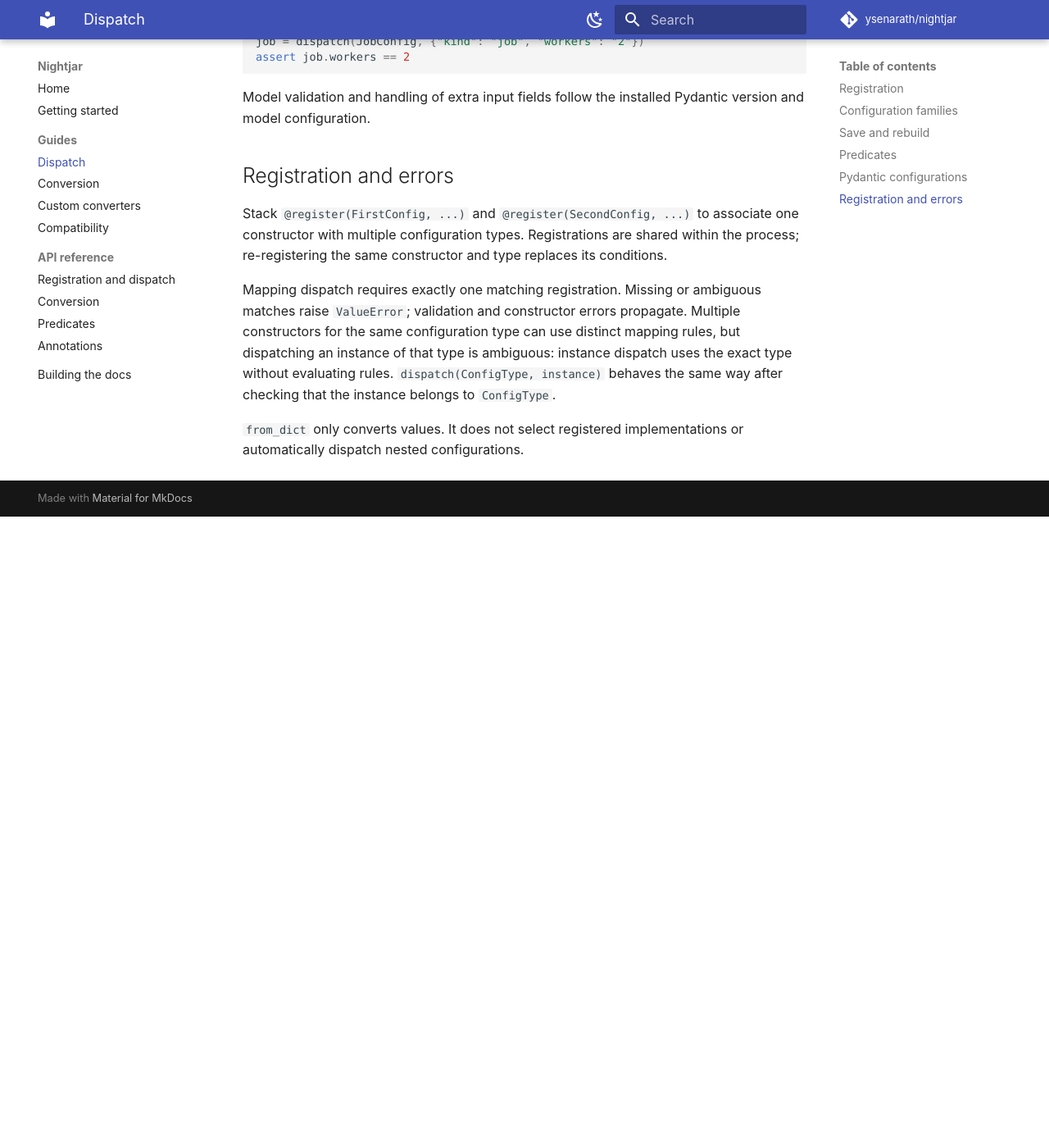
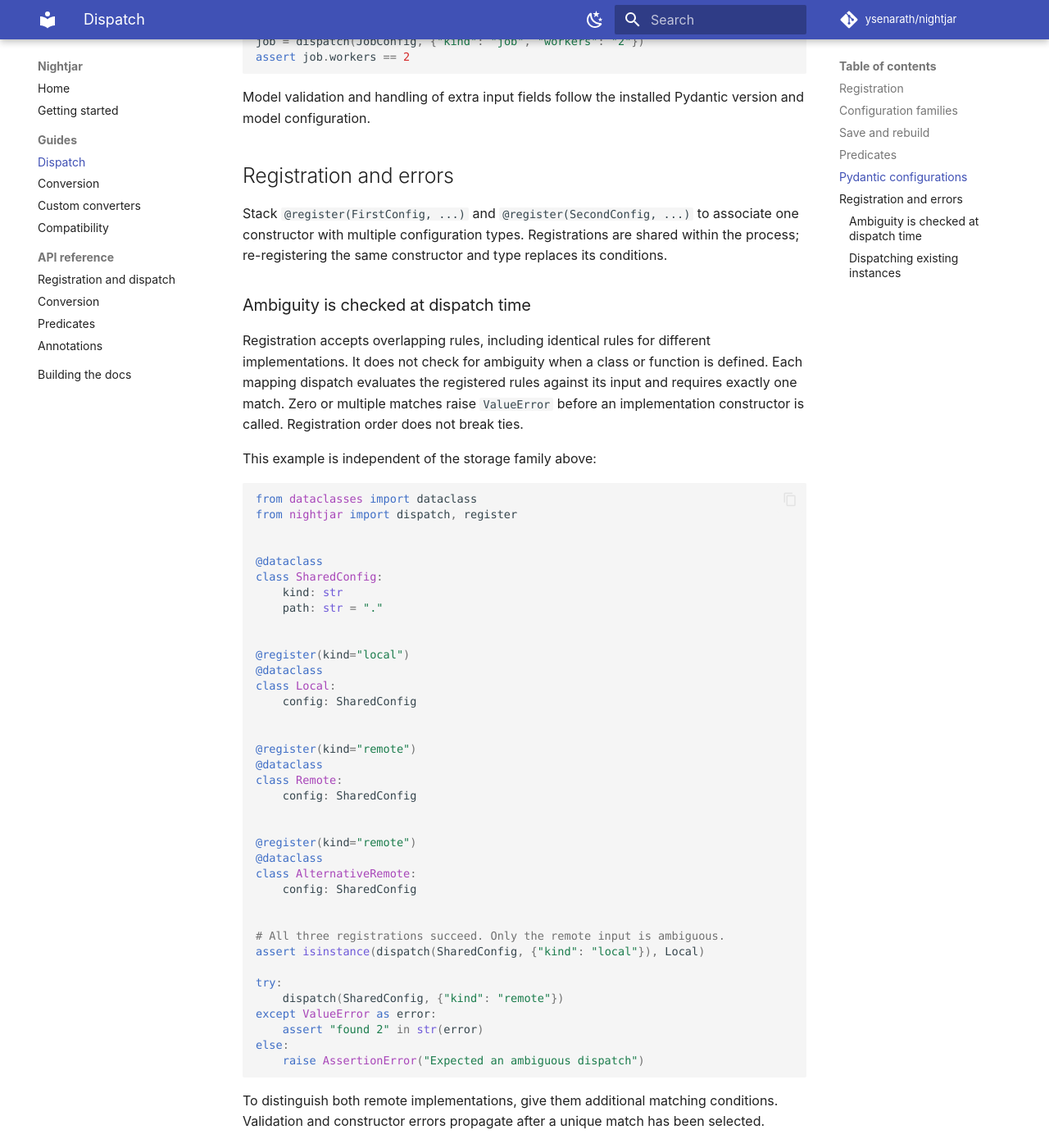
Before and after one commit to ysenarath/nightjar, an MkDocs documentation site: the page built from docs/guides/dispatch.md, in a window 1280 px wide and 1400 px high, scrolled down 3495 px. Shown: the whole window at 82% size. Built offline with MkDocs 1.6.1 and Material for MkDocs 9.7.7, drawn with Linux system fonts in a browser that asks for light colours; comment, search, counter and statistics services are not loaded; before the commit the page ends 4125 px from its top, so only the background shows below that; some of the changed text lies outside the part shown.

Commit message:
Document dispatch-time ambiguity checks

````diff
--- a/docs/guides/dispatch.md
+++ b/docs/guides/dispatch.md
@@ -178,8 +178,63 @@ associate one constructor with multiple configuration types. Registrations are
 shared within the process; re-registering the same constructor and type replaces
 its conditions.
 
-Mapping dispatch requires exactly one matching registration. Missing or
-ambiguous matches raise `ValueError`; validation and constructor errors propagate.
+### Ambiguity is checked at dispatch time
+
+Registration accepts overlapping rules, including identical rules for different
+implementations. It does not check for ambiguity when a class or function is
+defined. Each mapping dispatch evaluates the registered rules against its input
+and requires exactly one match. Zero or multiple matches raise `ValueError`
+before an implementation constructor is called. Registration order does not
+break ties.
+
+This example is independent of the storage family above:
+
+```python
+from dataclasses import dataclass
+from nightjar import dispatch, register
+
+
+@dataclass
+class SharedConfig:
+    kind: str
+    path: str = "."
+
+
+@register(kind="local")
+@dataclass
+class Local:
+    config: SharedConfig
+
+
+@register(kind="remote")
+@dataclass
+class Remote:
+    config: SharedConfig
+
+
+@register(kind="remote")
+@dataclass
+class AlternativeRemote:
+    config: SharedConfig
+
+
+# All three registrations succeed. Only the remote input is ambiguous.
+assert isinstance(dispatch(SharedConfig, {"kind": "local"}), Local)
+
+try:
+    dispatch(SharedConfig, {"kind": "remote"})
+except ValueError as error:
+    assert "found 2" in str(error)
+else:
+    raise AssertionError("Expected an ambiguous dispatch")
+```
+
+To distinguish both remote implementations, give them additional matching
+conditions. Validation and constructor errors propagate after a unique match
+has been selected.
+
+### Dispatching existing instances
+
 Multiple constructors for the same configuration type can use distinct mapping
 rules, but dispatching an instance of that type is ambiguous: instance dispatch
 uses the exact type without evaluating rules. `dispatch(ConfigType, instance)`
````
Also changed, not shown: docs/reference/configuration.md (+4 -0 lines).
